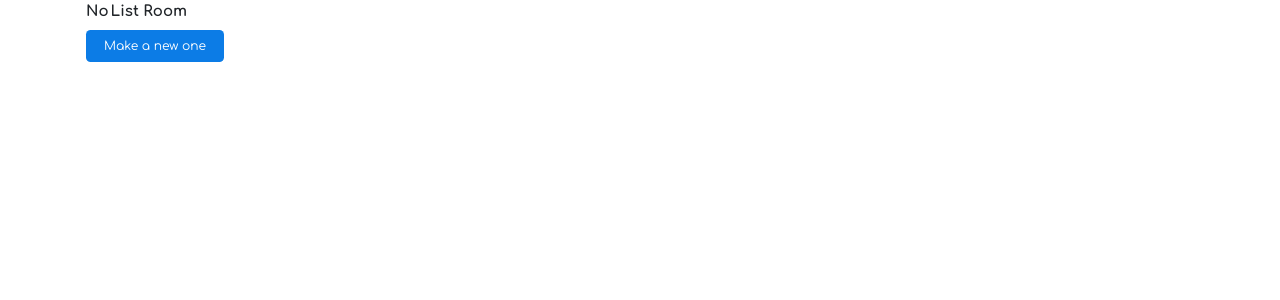
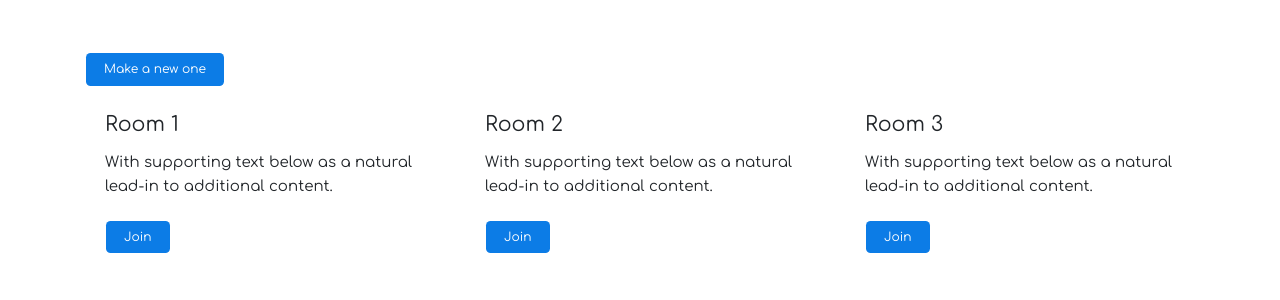
Before and after one commit to Duel-Otak/client, a Vue app: page /room in a window 1280 px wide. Shown: the top 300 px of the page. Built offline with nearby package versions, Linux system fonts and the light colour scheme.

Commit message:
update room

```diff
--- a/src/views/CreateRoom.vue
+++ b/src/views/CreateRoom.vue
@@ -1,5 +1,5 @@
 <template>
-  <div class="container create-room">
+  <div class="container create-room mt-5">
       <form @click.prevent="addRoom">
         <div class="form-group">
             <label for="roomName">Room Name</label>
--- a/src/views/Room.vue
+++ b/src/views/Room.vue
@@ -1,23 +1,36 @@
 <template>
-  <div class="container add-room">
-      <div class="fetch-room">
-          <table>
-              <thead>
-                  <tr>
-                      <th>No</th>
-                      <th>List Room</th>
-                  </tr>
-              </thead>
-              <tbody>
-                  <tr v-for="(room, index) in rooms" :key="room.id">
-                      <td>{{ index + 1 }}</td>
-                      <td>{{ room.name }}</td>
-                  </tr>
-              </tbody>
-          </table>
-      </div>
+  <div class="container add-room mt-5">
       <div class="button">
         <button @click="createRoom" class="btn btn-primary">Make a new one</button>
+      </div>
+      <div class="row">
+        <div class="col-sm-4">
+            <div class="card">
+            <div class="card-body">
+                <h5 class="card-title">Room 1</h5>
+                <p class="card-text">With supporting text below as a natural lead-in to additional content.</p>
+                <a href="#" class="btn btn-primary">Join</a>
+            </div>
+            </div>
+        </div>
+        <div class="col-sm-4">
+            <div class="card">
+            <div class="card-body">
+                <h5 class="card-title">Room 2</h5>
+                <p class="card-text">With supporting text below as a natural lead-in to additional content.</p>
+                <a href="#" class="btn btn-primary">Join</a>
+            </div>
+            </div>
+        </div>
+        <div class="col-sm-4">
+            <div class="card">
+            <div class="card-body">
+                <h5 class="card-title">Room 3</h5>
+                <p class="card-text">With supporting text below as a natural lead-in to additional content.</p>
+                <a href="#" class="btn btn-primary">Join</a>
+            </div>
+            </div>
+        </div>
       </div>
   </div>
 </template>
```
